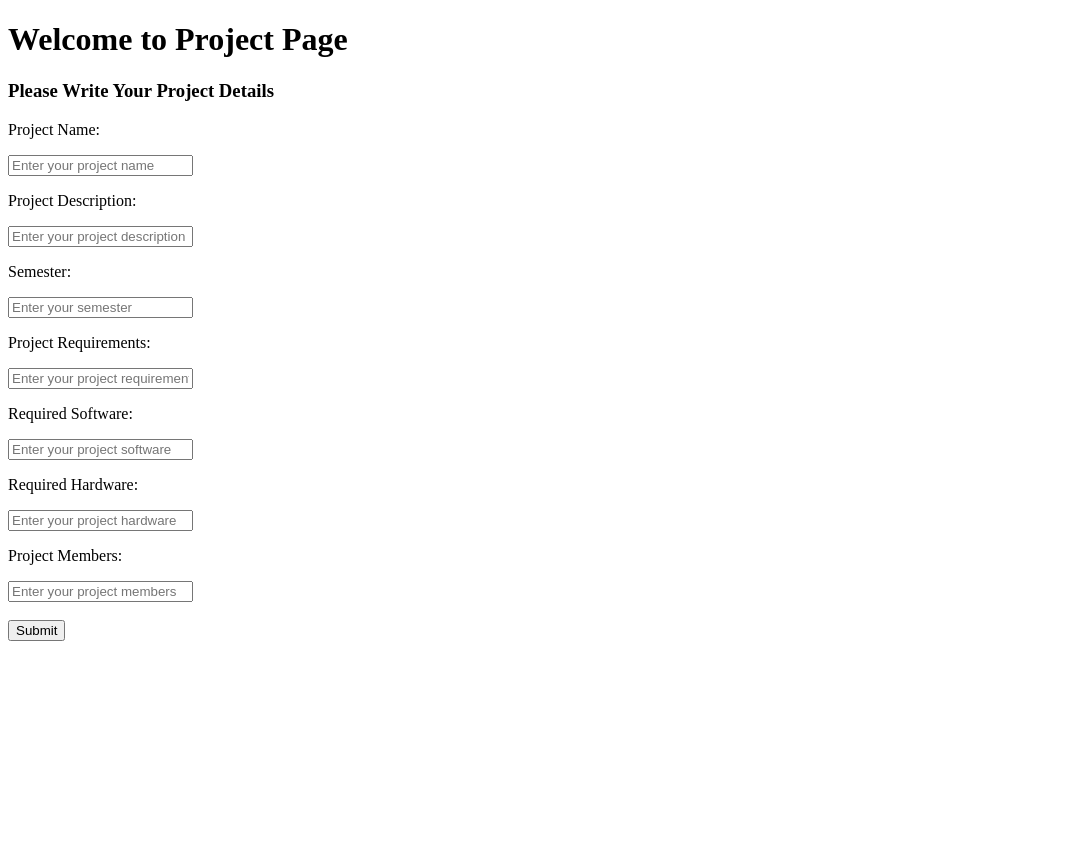
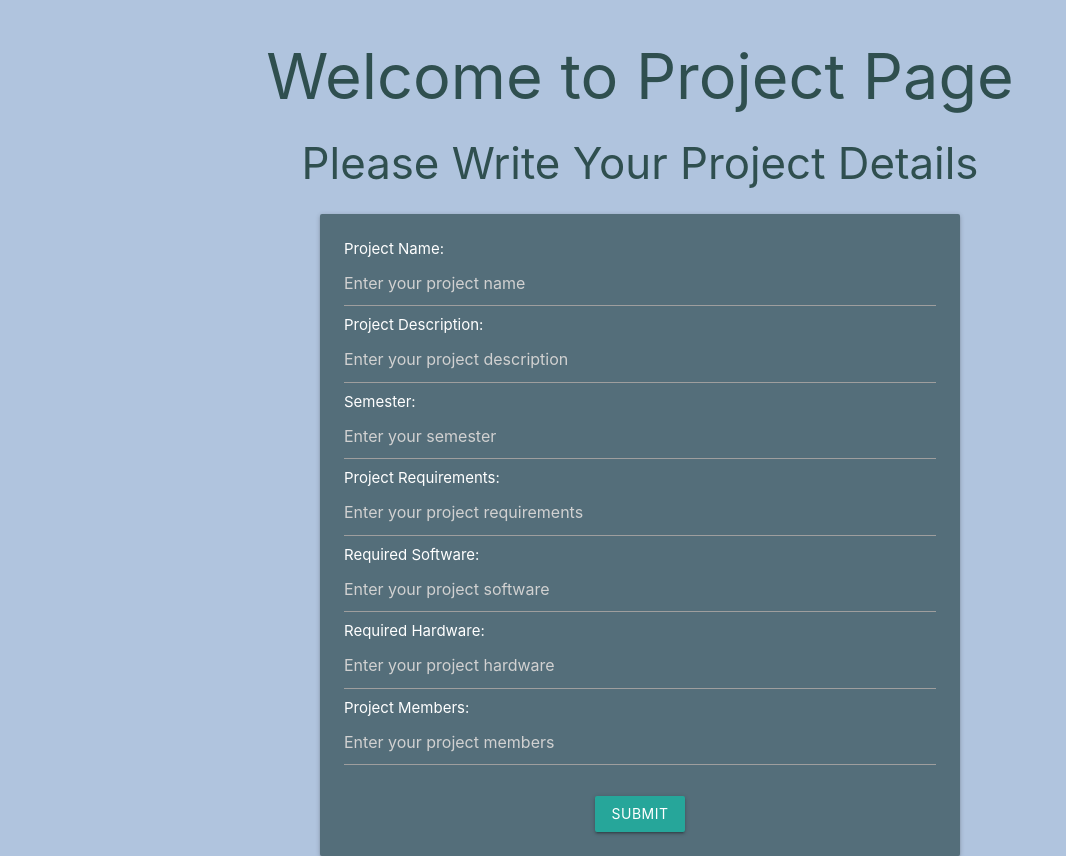
Before and after one commit to msteknoadam/Bilkent2022-2023-Fall-CTIS256-TermProject, a PHP site: page /project.php in a window 1280 px wide. Shown: the whole page, without its empty margins (0-1066 px from the left). Before the commit the page ends 641 px from the top, so only its background shows below. Run offline with PHP 8.4, Linux system fonts and the light colour scheme.

Commit message:
header syafası

```diff
--- a/header.php
+++ b/header.php
@@ -5,3 +5,23 @@
 <script src="https://cdnjs.cloudflare.com/ajax/libs/materialize/1.0.0/js/materialize.min.js"></script>
 
 <script src="https://code.jquery.com/jquery-3.6.3.min.js" integrity="sha256-pvPw+upLPUjgMXY0G+8O0xUf+/Im1MZjXxxgOcBQBXU=" crossorigin="anonymous"></script>
+
+<style>
+body{
+    background-color: lightsteelblue;
+}
+h1, h2, h3, h4{
+    color: darkslategray;
+    text-align: center;
+}
+.row{
+    position: relative;
+}
+.row .card {
+    position: absolute;
+    left: 50%;
+    transform: translateX(-50%);
+    width: 50%;
+}
+
+</style>
--- a/project.php
+++ b/project.php
@@ -43,9 +43,9 @@ if (isset($submit)) {
     <meta http-equiv="X-UA-Compatible" content="IE=edge">
     <meta name="viewport" content="width=device-width, initial-scale=1.0">
     <title>Document</title>
+    <?php include "header.php"; ?>
     <style>
         .inp {
-
             display: block;
         }
     </style>
@@ -74,8 +74,11 @@ if (isset($submit)) {
                         <input type="text" name="members" placeholder="Enter your project members" value="<?=$members ?? ""?>">
                         <br>
                         <br>
+                        <center>
                             <!-- SUBMIT BUTTON -->
-                        <input class="inp" type="submit" name="submit">
+                        <input class="inp btn" type="submit" name="submit">
+                    </center>
+
                     </form>
                 </div>
             </div>
```
